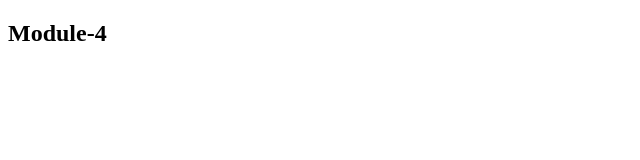
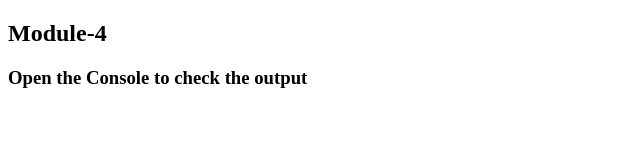
Before and after one commit to jainkeyu/module4-solution, a plain HTML site: page index.html in a window 1280 px wide. Shown: the whole page, without its empty margins (0-640 px from the left). Drawn offline with Linux system fonts and the light colour scheme.

Commit message:
Update index.html

```diff
--- a/index.html
+++ b/index.html
@@ -10,6 +10,7 @@
 </head>
 <body>
   <h2>Module-4</h2>
+  <h3>Open the Console to check the output</h3>
   <script src="SpeakHello.js"></script>
   <script src="SpeakGoodBye.js"></script>
   <script src="script.js"></script>
```
